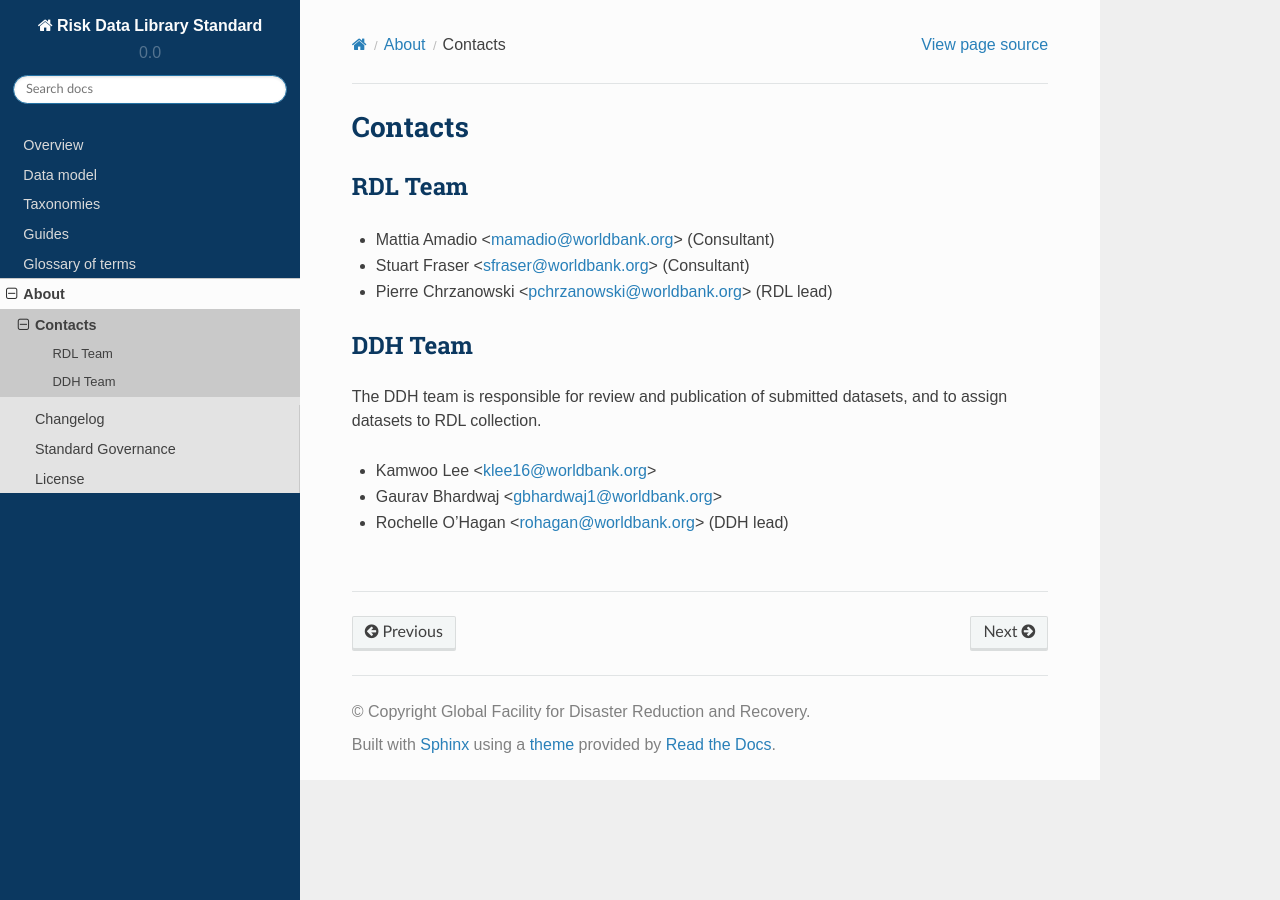
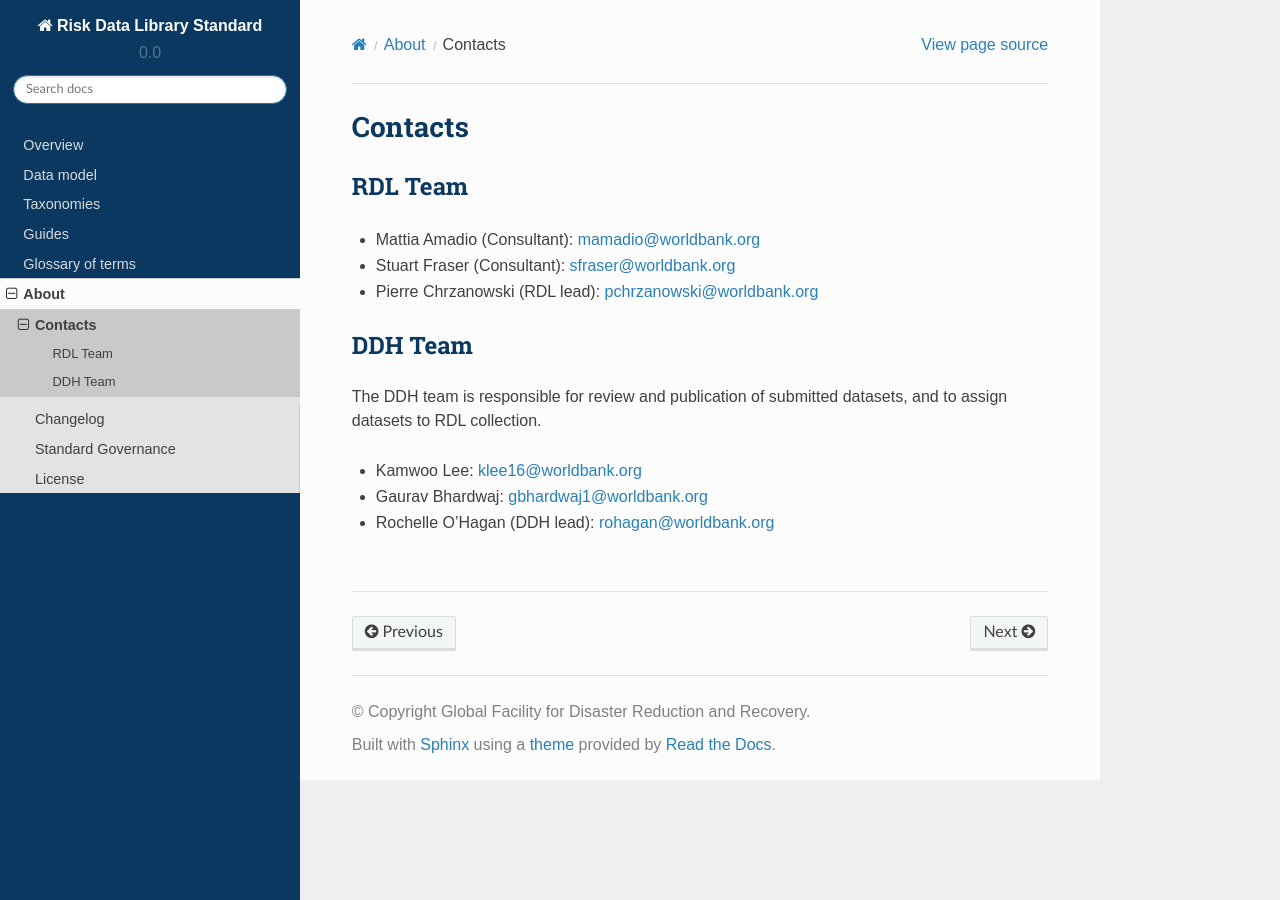
Before and after one commit to GFDRR/rdl-standard, a Sphinx documentation site: the page built from docs/about/contacts.md, in a window 1280 px wide. Built offline with Sphinx 7.4.7 and the Read the Docs theme 2.0.0, drawn with Linux system fonts in a browser that asks for light colours; part of the change alters nothing that is shown.

```diff
--- a/docs/about/contacts.md
+++ b/docs/about/contacts.md
@@ -2,16 +2,16 @@
 
 ## RDL Team
 
-- Mattia Amadio \<[mamadio@worldbank.org](mailto:mamadio@worldbank.org)> (Consultant)
-- Stuart Fraser \<[sfraser@worldbank.org](mailto:sfraser@worldbank.org)> (Consultant)
-- Pierre Chrzanowski \<[pchrzanowski@worldbank.org](mailto:pchrzanowski@worldbank.org)> (RDL lead)
+- Mattia Amadio (Consultant): [mamadio@worldbank.org](mailto:mamadio@worldbank.org)
+- Stuart Fraser (Consultant): [sfraser@worldbank.org](mailto:sfraser@worldbank.org)
+- Pierre Chrzanowski (RDL lead): [pchrzanowski@worldbank.org](mailto:pchrzanowski@worldbank.org)
 
 ## DDH Team
 
 The DDH team is responsible for review and publication of submitted datasets, and to assign datasets to RDL collection.
 
-- Kamwoo Lee \<[klee16@worldbank.org](mailto:klee16@worldbank.org)>
-- Gaurav Bhardwaj \<[gbhardwaj1@worldbank.org](mailto:gbhardwaj1@worldbank.org)>
-- Rochelle O’Hagan \<[rohagan@worldbank.org](mailto:rohagan@worldbank.org)> (DDH lead)
+- Kamwoo Lee: [klee16@worldbank.org](mailto:klee16@worldbank.org)
+- Gaurav Bhardwaj: [gbhardwaj1@worldbank.org](mailto:gbhardwaj1@worldbank.org)
+- Rochelle O’Hagan (DDH lead): [rohagan@worldbank.org](mailto:rohagan@worldbank.org)
 
 <br><hr>
```
